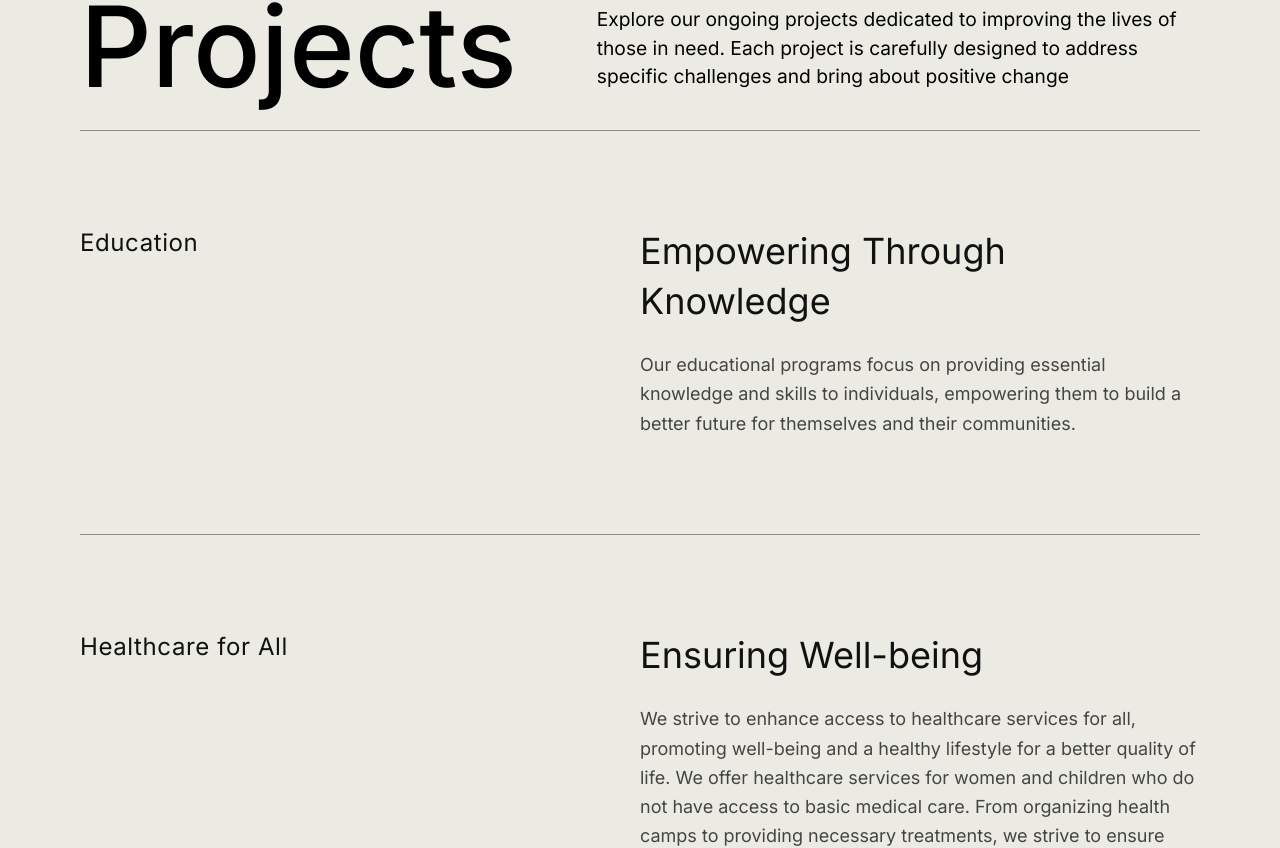
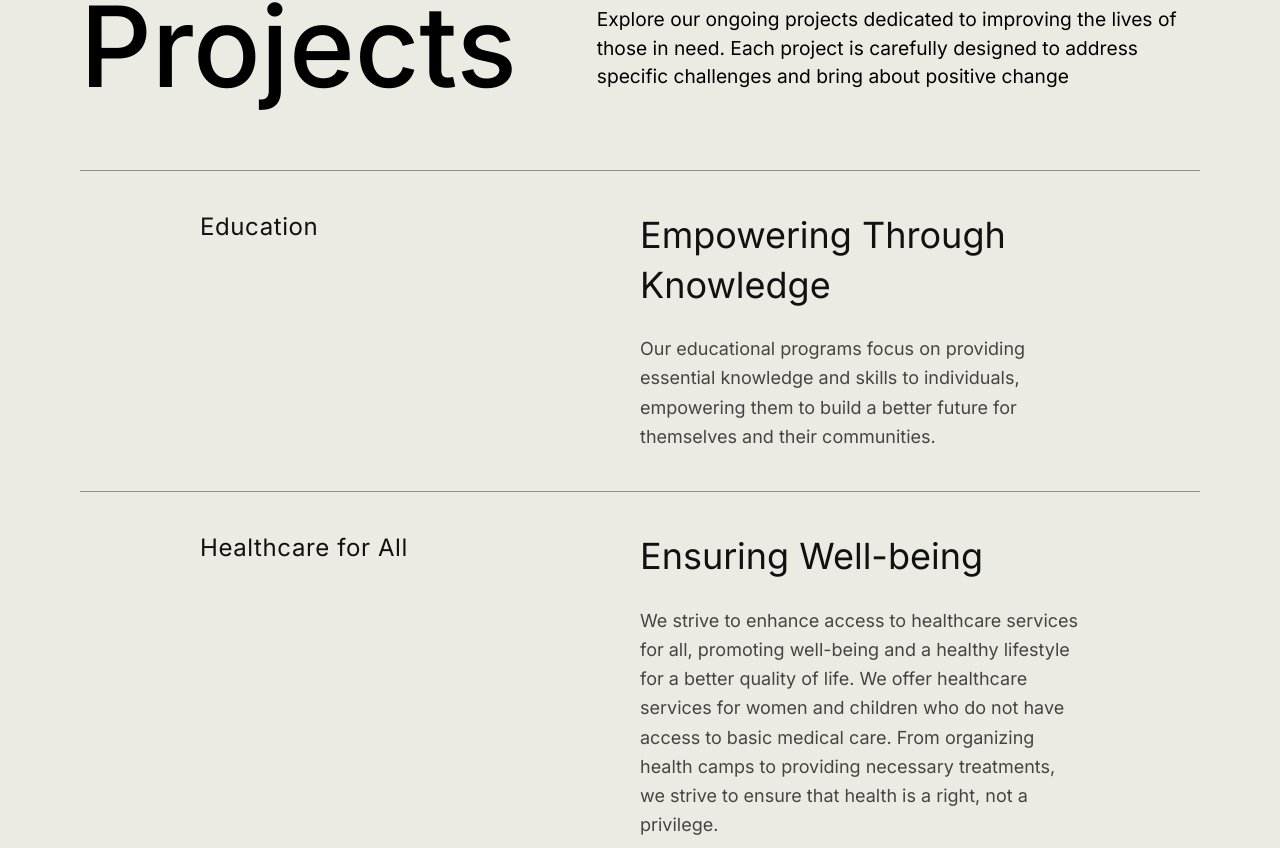
Before and after one commit to ashd19/Anshul-Sinha-Foundation, a React (Vite) app: page / in a window 1280 px wide. Shown: the part 1678-2526 px from the top of the page. Built offline with nearby package versions, Linux system fonts and the light colour scheme.

Commit message:
Project section hover effect changes

```diff
--- a/src/App.jsx
+++ b/src/App.jsx
@@ -5,6 +5,7 @@
 import Lenis from "lenis";
 import Social from "./components/Social.jsx";
 import Projects from "./components/Projects.jsx"
+import Blogs from "./components/Blogs.jsx"
 
 function App() {
   // Initialize Lenis
@@ -22,6 +23,7 @@
     <div>
       <Navbar />
       <Landing />
+      <Blogs />
       <AboutUs />
       <Projects />
       <Social />
--- /dev/null
+++ b/src/components/Blogs.jsx
@@ -0,0 +1,7 @@
+export default function Blogs() {
+    return (
+        <>
+
+        </>
+    )
+}
--- a/src/components/Projects.jsx
+++ b/src/components/Projects.jsx
@@ -20,17 +20,17 @@
     return (
         <section className="min-h-screen w-full bg-[#EBEBE3] px-4 sm:px-10 md:px-20 py-10 flex flex-col justify-center">
             <div className="w-full flex flex-col">
-                <div className="flex items-center justify-center gap-20">
+                <div className="flex items-center justify-center gap-20 mb-10">
                     <h1 className="inter-md text-[7rem]">Projects</h1>
                     <p className="inter-small text-[1.2rem] mt-1">Explore our ongoing projects dedicated to improving the lives of those in need. Each project is carefully designed to address specific challenges and bring about positive change</p>
                 </div>
 
                 {projects.map((item, index) => (
-                    <div
+                    <a
+                        href="#"
                         key={index}
-                        className="flex flex-col md:flex-row justify-between w-full border-t border-black/40 py-10 md:py-24 gap-10"
+                        className="flex flex-col  hover:scale-110 hover:bg-[rgb (215,215,183)] md:flex-row justify-between px-30 hover: transition-all ease-in duration-200  w-full border-t border-black/40 py-10 md:py- gap-"
                     >
-                        {/* Left Side */}
                         <div className="w-full md:w-1/3">
                             <h2 className="inter-small text-xl md:text-2xl text-[#111] font-light tracking-wide">
                                 {item.category}
@@ -46,10 +46,10 @@
                                 {item.description}
                             </p>
                         </div>
-                    </div>
+                    </a>
                 ))}
 
             </div>
-        </section>
+        </section >
     );
 }
```
